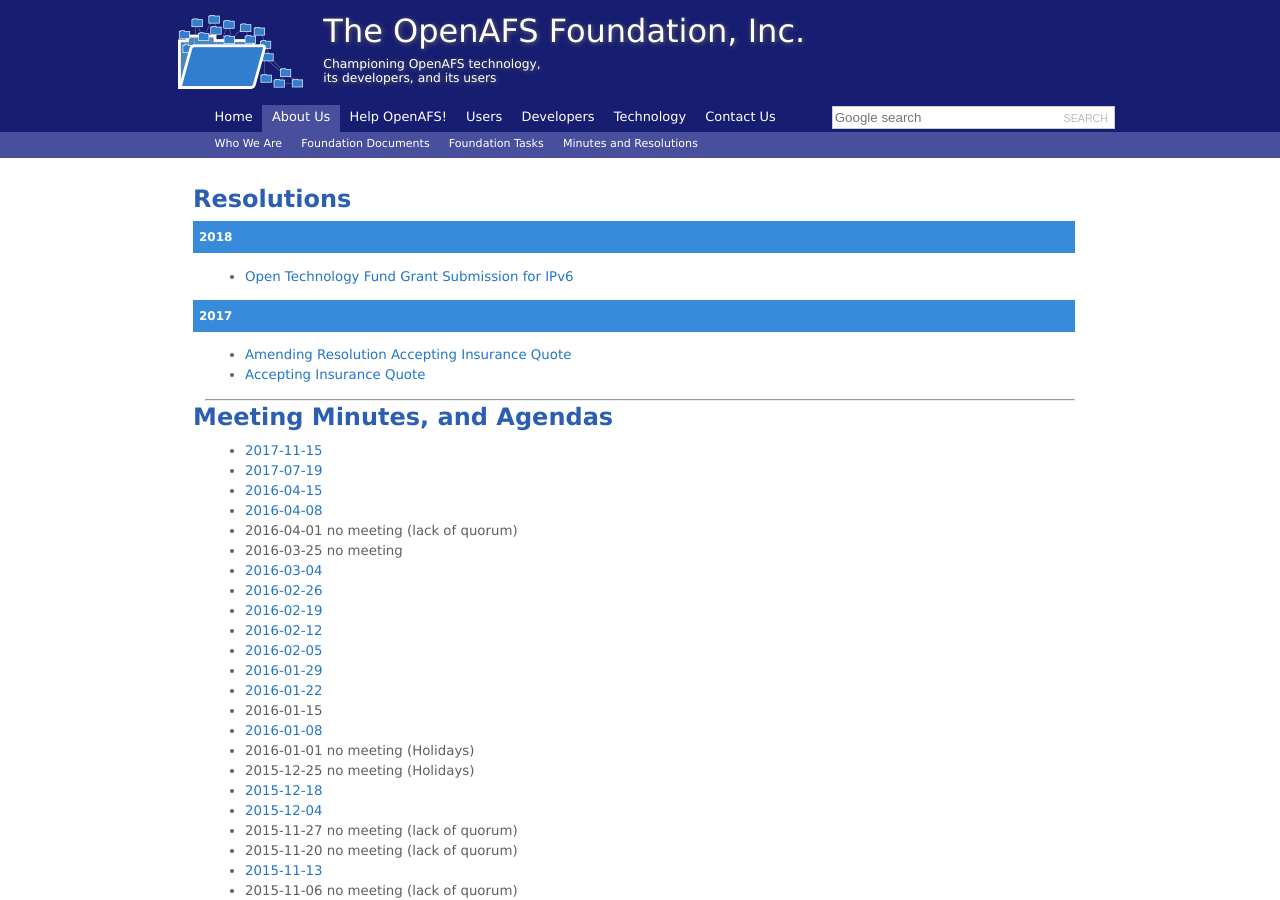
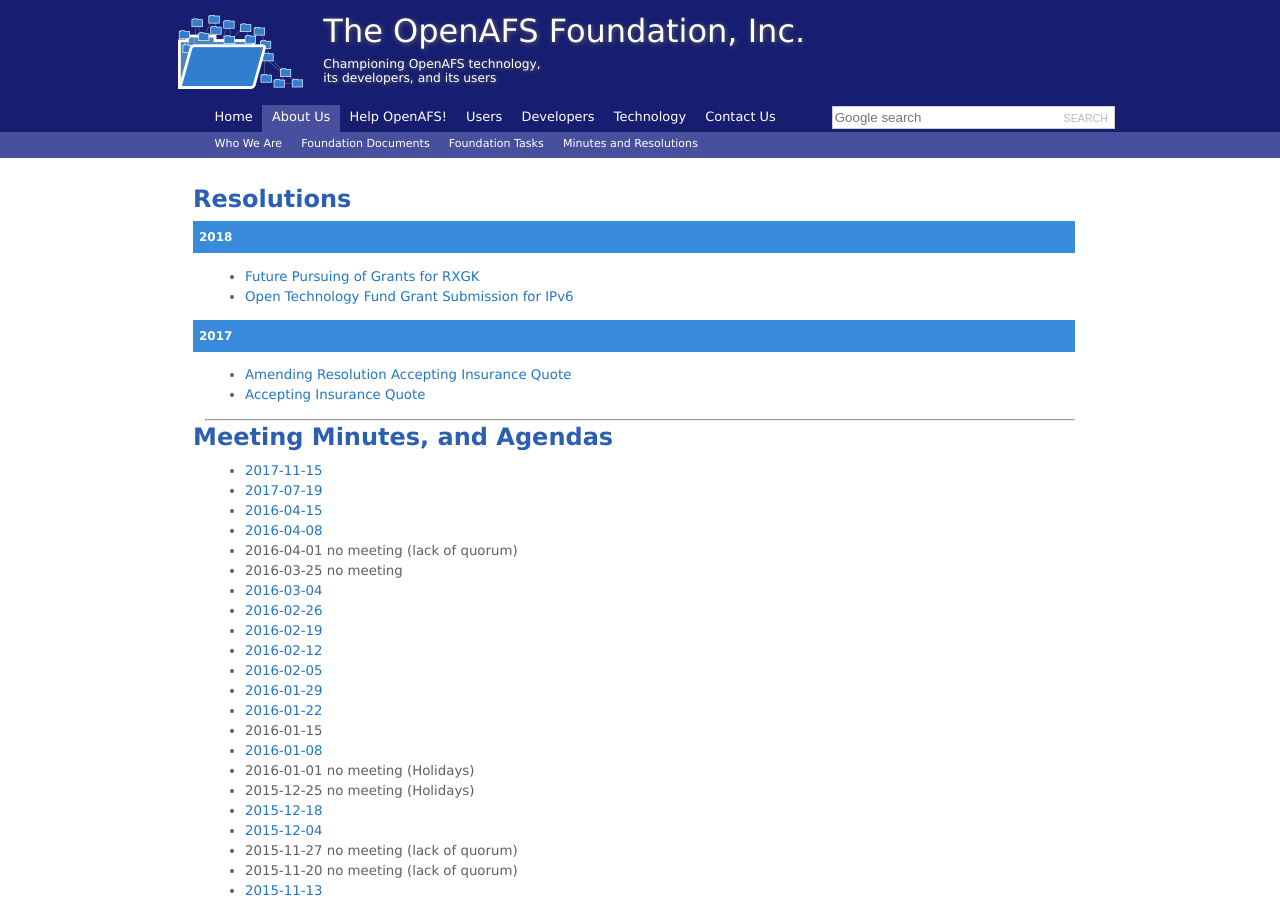
Before and after one commit to openafsfoundation/openafsfoundation.org, a Jekyll site: the page built from about/minutes/index.md, in a window 1280 px wide and 900 px high. Built offline with Jekyll 4.4.1, drawn with Linux system fonts in a browser that asks for light colours.

Commit message:
Added signed RXGK resolution

```diff
--- a/about/minutes/index.md
+++ b/about/minutes/index.md
@@ -7,6 +7,7 @@
 
 ### 2018
 
+* [Future Pursuing of Grants for RXGK]({{site.github.url}}/resolutions/Resolution-RXGK-Grant-Application_signed.pdf)
 * [Open Technology Fund Grant Submission for IPv6]({{site.github.url}}/resolutions/Resolution-IPv6-Grant-Application_signed.pdf)
 
 ### 2017
```
Also changed, not shown: 1 other file.
